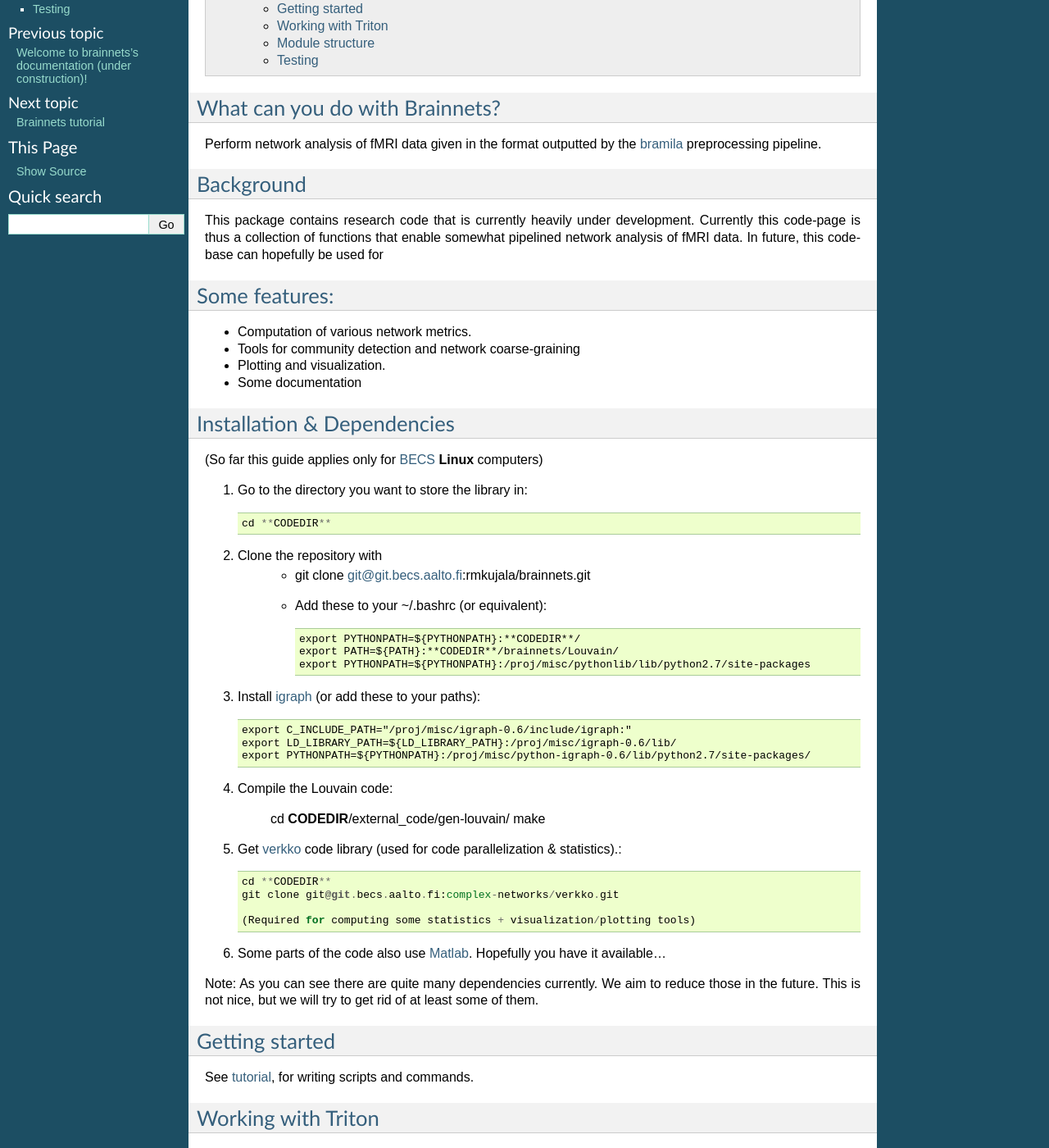
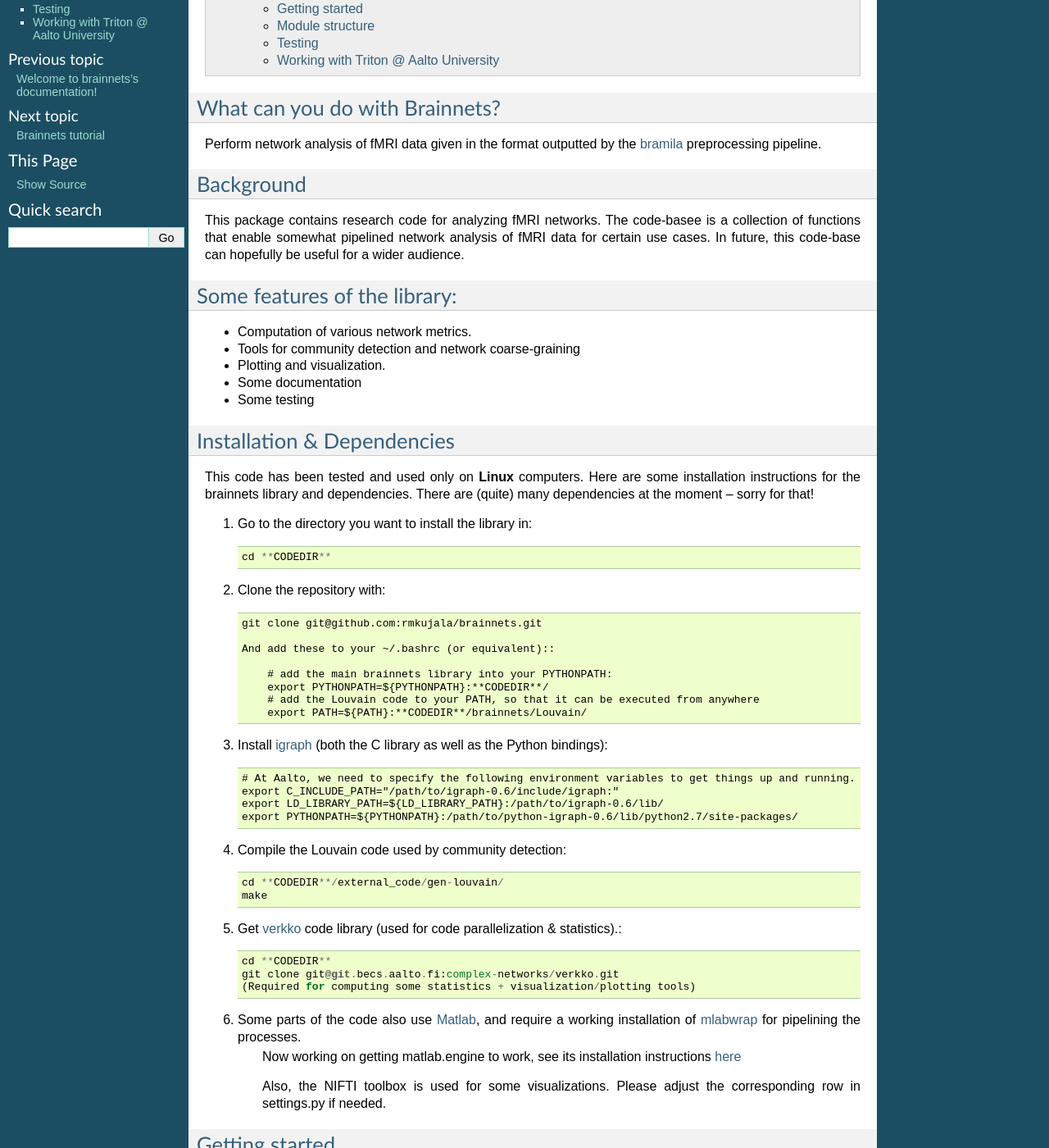
Before and after one commit to rmkujala/brainnets, a Sphinx documentation site: the page built from docs/brainnets.rst, in a window 1280 px wide and 1400 px high, scrolled down 247 px. Shown: the whole window at 82% size. Built offline with Sphinx 7.4.7, drawn with Linux system fonts in a browser that asks for light colours; formulas are drawn with MathJax 3; some of the changed text lies outside the part shown.

Commit message:
Plenty of small changes, to make the adoption easier for users outside of Aalto

```diff
--- a/docs/brainnets.rst
+++ b/docs/brainnets.rst
@@ -14,85 +14,72 @@
 
 Background
 ==========
-This package contains research code that is currently heavily under development.
-Currently this code-page is thus a collection of functions that enable somewhat pipelined network analysis of fMRI data.
-In future, this code-base can hopefully be used for
+This package contains research code for analyzing fMRI networks.
+The code-basee is a collection of functions that enable somewhat pipelined network analysis of fMRI data for certain use cases.
+In future, this code-base can hopefully be useful for a wider audience.
 
-Some features:
-==============
+Some features of the library:
+=============================
 - Computation of various network metrics.
 - Tools for community detection and network coarse-graining
 - Plotting and visualization.
 - Some documentation
+- Some testing
+
+
 
 Installation & Dependencies
 ===========================
 
-(So far this guide applies only for BECS_ **Linux** computers)
+This code has been tested and used only on **Linux** computers.
+Here are some installation instructions for the brainnets library and dependencies.
+There are (quite) many dependencies at the moment -- sorry for that!
 
+1. Go to the directory you want to install the library in::
 
-1. Go to the directory you want to store the library in::
+    cd **CODEDIR**
 
-	cd **CODEDIR**
+2. Clone the repository with::
 
+    git clone git@github.com:rmkujala/brainnets.git
 
-2. Clone the repository with
-    - git clone git@git.becs.aalto.fi:rmkujala/brainnets.git
-    - Add these to your ~/.bashrc (or equivalent)::
+    And add these to your ~/.bashrc (or equivalent)::
 
-		export PYTHONPATH=${PYTHONPATH}:**CODEDIR**/
-		export PATH=${PATH}:**CODEDIR**/brainnets/Louvain/
-		export PYTHONPATH=${PYTHONPATH}:/proj/misc/pythonlib/lib/python2.7/site-packages
+        # add the main brainnets library into your PYTHONPATH:
+        export PYTHONPATH=${PYTHONPATH}:**CODEDIR**/
+        # add the Louvain code to your PATH, so that it can be executed from anywhere
+        export PATH=${PATH}:**CODEDIR**/brainnets/Louvain/
 
-3. Install igraph_ (or add these to your paths)::
+3. Install igraph_ (both the C library as well as the Python bindings)::
 
-	export C_INCLUDE_PATH="/proj/misc/igraph-0.6/include/igraph:"
-	export LD_LIBRARY_PATH=${LD_LIBRARY_PATH}:/proj/misc/igraph-0.6/lib/
-	export PYTHONPATH=${PYTHONPATH}:/proj/misc/python-igraph-0.6/lib/python2.7/site-packages/
+    # At Aalto, we need to specify the following environment variables to get things up and running.
+    export C_INCLUDE_PATH="/path/to/igraph-0.6/include/igraph:"
+    export LD_LIBRARY_PATH=${LD_LIBRARY_PATH}:/path/to/igraph-0.6/lib/
+    export PYTHONPATH=${PYTHONPATH}:/path/to/python-igraph-0.6/lib/python2.7/site-packages/
 
-4. Compile the Louvain code:
+4. Compile the Louvain code used by community detection::
 
-	cd **CODEDIR**/external_code/gen-louvain/
-	make
+    cd **CODEDIR**/external_code/gen-louvain/
+    make
 
 
 5. Get verkko_ code library (used for code parallelization & statistics).::
 
-	cd **CODEDIR**
-	git clone git@git.becs.aalto.fi:complex-networks/verkko.git
+    cd **CODEDIR**
+    git clone git@git.becs.aalto.fi:complex-networks/verkko.git
+    (Required for computing some statistics + visualization/plotting tools)
 
-	(Required for computing some statistics + visualization/plotting tools)
+6. Some parts of the code also use Matlab_, and require a working installation of mlabwrap_ for pipelining the processes.
+    Now working on getting matlab.engine to work, see its installation instructions
+    `here <http://se.mathworks.com/help/matlab/matlab_external/install-the-matlab-engine-for-python.html>`_
 
-6. Some parts of the code also use Matlab_. Hopefully you have it available...
-
-Note: As you can see there are quite many dependencies currently. We aim to reduce those in the future.
-This is not nice, but we will try to get rid of at least some of them.
-
-
+    Also, the NIFTI toolbox is used for some visualizations.
+    Please adjust the corresponding row in settings.py if needed.
 
 Getting started
 ===============
 
 See tutorial_, for writing scripts and commands.
-
-
-Working with Triton
-===================
-
-For submitting jobs to triton (at Aalto School of Science) put this to your ~/.bashrc (at triton)::
-
-	alias trisub='python **TRITON_PATH_TO_CODEDIR**/brainnets/slurm_submit.py'
-
-The file **TRITON_PATH_TO_CODEDIR**/brainnets/slurm_submit.py contains some code which helps you to get started using triton.
-
-Go to the directory where you have your script and submit by typing::
-
-	trisub script_to_submit_to_triton.py  # submits to play queue (for testing etc.)
-	trisub script_to_submit_to_triton.py batch # submits to batch queue (use for real jobs)
-
-Remember to check the contents of the slurm_submit.py, so that you understand what's going on!
-Anyhow, hopefully this thing helped you going.
-
 
 Module structure
 ================
@@ -100,56 +87,56 @@
 **Core modules:**
 
 * `aux.py`
-	many small auxillary functions
+    many small auxillary functions
 * `communities.py`
-	various functions related to communities
+    various functions related to communities
 * `compcoms.py`
-	automated community computations
+    automated community computations
 * `comp_helpers.py`
-	generic helper functions (e.g. parallellism)
-	the user should not need to use these
+    generic helper functions (e.g. parallellism)
+    the user should not need to use these
 * `compprops.py`
-	automated computation of basic network properties
+    automated computation of basic network properties
 * `compstats.py`
-	automated statistics computations
+    automated statistics computations
 * `complinkdistances.py`
-	automatic computations of different aspects of link distances
+    automatic computations of different aspects of link distances
 * `config.py`
-	input parameter validation and default parameters
+    input parameter validation and default parameters
 * `dataio.py`
-	file input and output
+    file input and output
 * `fname_conventions.py`
-	conventions for naming files
+    conventions for naming files
 * `gencomps.py`
-	internal computations from igraph.Graph instances
+    internal computations from igraph.Graph instances
 * `genplots.py`
-	some generic plotting functions
+    some generic plotting functions
 * `netgen.py`
-	generating networks from matrices
+    generating networks from matrices
 * `plots.py`
-	automated plotting scripts
+    automated plotting scripts
 * `settings.py`
-	various global settings for the computations/analysis
-	of the brainnets package.
-	Normal user should not need to touch these.
+    various global settings for the computations/analysis
+    of the brainnets package.
+    Normal user should not need to touch these.
 * `visualizations.py`
-	visualizations on brain slices + alluvial diagrams
+    visualizations on brain slices + alluvial diagrams
 
 **Helper script for using** triton_:
 
 * `slurm_submit.py`
-	simple script for submitting jobs to triton_
+    simple script for submitting jobs to triton_
 
 **Modulest to be removed / deprecated**
 
 * `statistics.py`
-	old statistics module, *NOT IN USE, WILL BE REMOVED!*
-	Use the permtests module of verkko_ instead!
+    old statistics module, *NOT IN USE, WILL BE REMOVED!*
+    Use the permtests module of verkko_ instead!
 * `exports.py`
-	some functions to export network stuff in other formats
-	currently *outdated* = may or may not work (properly)
+    some functions to export network stuff in other formats
+    currently *outdated* = may or may not work (properly)
 * `playground.py`
-	Some miscellaneous stuff, not in use.
+    Some miscellaneous stuff, not in use.
 
 
 Testing
@@ -158,7 +145,26 @@
 - The test suite for the code is located in directory ``tests``
 - To test the whole suite use nosetests_::
 
-	nosetests **CODEDIR**/tests/
+    nosetests **CODEDIR**/tests/
+
+
+Working with Triton @ Aalto University
+======================================
+
+For submitting jobs to triton_ (at Aalto University School of Science) put this to your ~/.bashrc (at triton)::
+
+    alias trisub='python **TRITON_PATH_TO_CODEDIR**/brainnets/slurm_submit.py'
+
+The file **TRITON_PATH_TO_CODEDIR**/brainnets/slurm_submit.py contains some code which helps you to get started using triton.
+
+Go to the directory where you have your script and submit by typing::
+
+    trisub script_to_submit_to_triton.py  # submits to play queue (for testing etc.)
+    trisub script_to_submit_to_triton.py batch # submits to batch queue (use for real jobs)
+
+Remember to check the contents of the slurm_submit.py, so that you understand what's going on!
+Hopefully this thing helped you going with using Triton.
+
 
 ---------------------------------------------------------------------------
 
@@ -171,3 +177,4 @@
 .. _BECS: http://www.becs.aalto.fi
 .. _nosetests: https://nose.readthedocs.org/en/latest/
 .. _Matlab: http://se.mathworks.com/products/matlab/
+.. _mlabwrap: http://mlabwrap.sourceforge.net/
--- a/docs/index.rst
+++ b/docs/index.rst
@@ -3,8 +3,8 @@
    You can adapt this file completely to your liking, but it should at least
    contain the root `toctree` directive.
 
-Welcome to brainnets's documentation (under construction)!
-==========================================================
+Welcome to brainnets's documentation!
+=====================================
 
 To get started, read through these:
 
@@ -15,6 +15,7 @@
    tutorial
    notes
 
+
 And then check out these for future use:
 
  * The API documentation: :ref:`modindex`
--- a/settings.py
+++ b/settings.py
@@ -93,6 +93,10 @@
 import brainnets
 package_dir = brainnets.__path__[0] + "/"
 
+# adjust this to your liking, now configured to work at our premises in Aalto
+path_to_NIFTI_toolbox = '/m/nbe/scratch/braindata/shared/toolboxes/NIFTI'
+ext_data_path = package_dir + "ext_data/"
+
 _prop_tex_names = {
     avg_clustering_tag: r"Average clustering $C_a$",
     global_clustering_tag: r"Global clustering $C_g$",
--- a/statistics.py
+++ b/statistics.py
@@ -582,10 +582,12 @@
         pi0: the estimated proportion of the null distribution
                 (when two-dist. model is assumed)
     """
-    from mlabwrap import mlab  # start matlab only if needed
+    import matlab.engine
+    eng = matlab.engine.start_matlab()
     print pValues.shape
 
-    fdrs, qvals, pi0 = mlab.mafdr(np.array(pValues), nout=3)
+    fdrs, qvals, pi0 = eng.mafdr(np.array(pValues), nout=3)
+    eng.quit()
     fdrs = fdrs.ravel()
     qvals = qvals.ravel()
     pi0 = float(pi0)
```
Also changed, not shown: dataio.py (+10 -70 lines), docs/tutorial.rst (+7 -9 lines), gencomps.py (+37 -28 lines), visualizations.py (+0 -10 lines), 8 other files.
